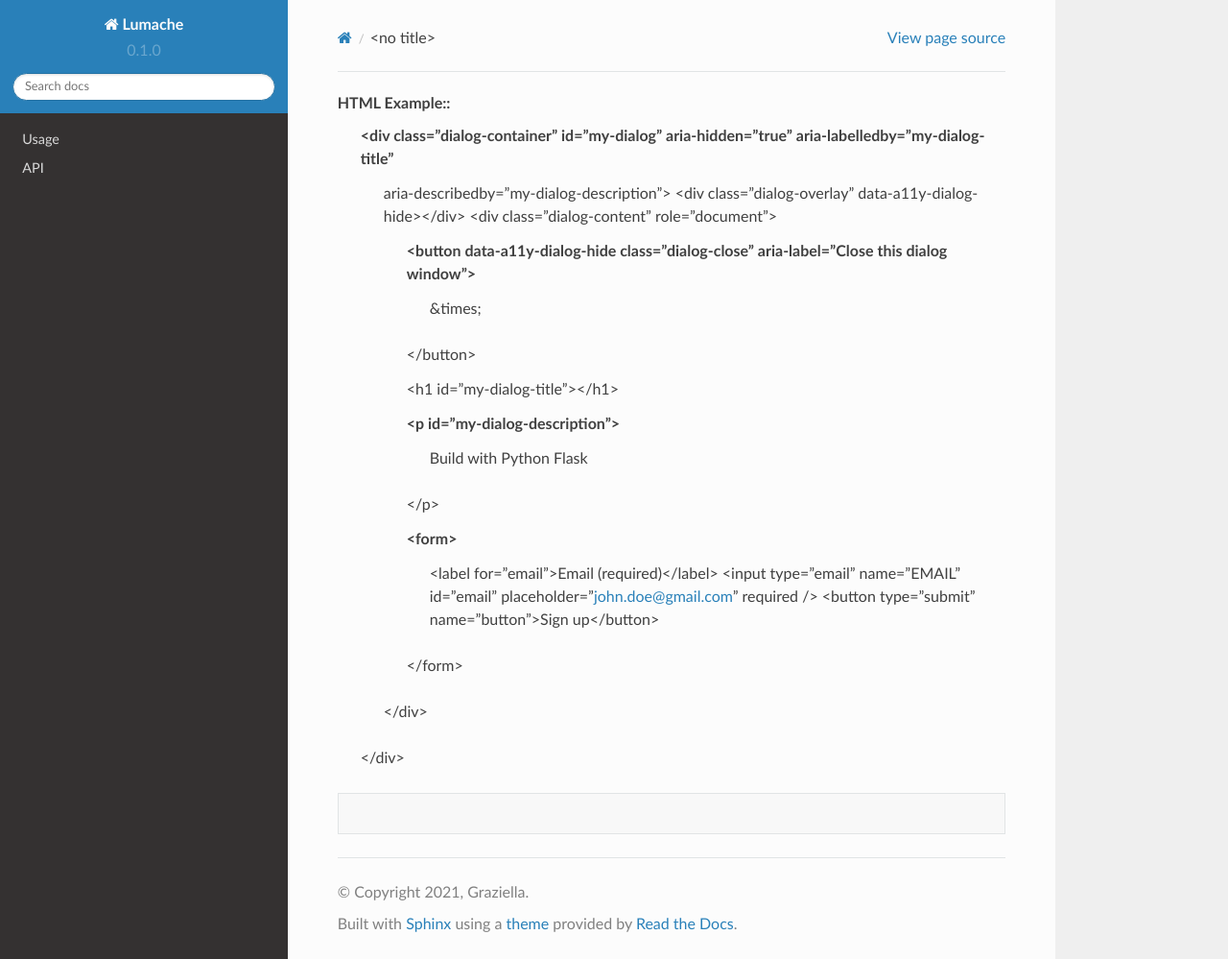
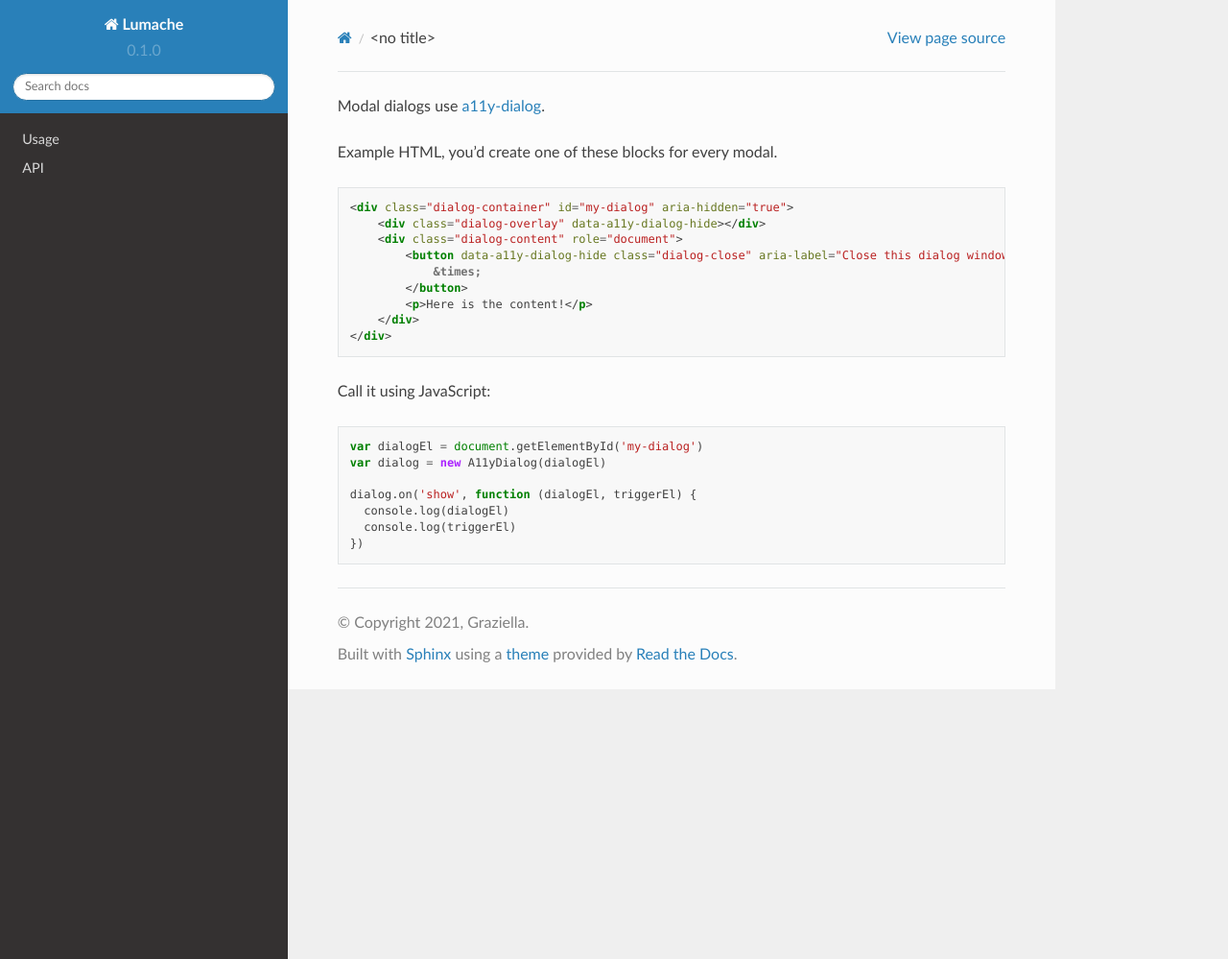
Before and after one commit to Queer-Theatre-Kalamazoo/qtdocs, a Sphinx documentation site: the page built from docs/source/modals.rst, in a window 1280 px wide and 999 px high. Shown: the whole window at 96% size. Built offline with Sphinx 7.4.7 and the Read the Docs theme 2.0.0, drawn with Linux system fonts in a browser that asks for light colours.

Commit message:
Update modals.rst

```diff
--- a/docs/source/modals.rst
+++ b/docs/source/modals.rst
@@ -1,23 +1,29 @@
-HTML Example::
-  <div class="dialog-container" id="my-dialog" aria-hidden="true" aria-labelledby="my-dialog-title"
-      aria-describedby="my-dialog-description">
+Modal dialogs use `a11y-dialog`_.
+
+Example HTML, you'd create one of these blocks for every modal.
+
+.. code-block:: html
+
+  <div class="dialog-container" id="my-dialog" aria-hidden="true">
       <div class="dialog-overlay" data-a11y-dialog-hide></div>
       <div class="dialog-content" role="document">
           <button data-a11y-dialog-hide class="dialog-close" aria-label="Close this dialog window">
               &times;
           </button>
-
-          <h1 id="my-dialog-title"></h1>
-
-          <p id="my-dialog-description">
-              Build with Python Flask
-          </p>
-
-          <form>
-              <label for="email">Email (required)</label>
-              <input type="email" name="EMAIL" id="email" placeholder="john.doe@gmail.com" required />
-              <button type="submit" name="button">Sign up</button>
-          </form>
+          <p>Here is the content!</p>
       </div>
   </div>
-.. code-block:: rst
+
+.. _a11y-dialog: https://github.com/KittyGiraudel/a11y-dialog
+
+Call it using JavaScript:
+
+.. code-block:: javascript
+
+  var dialogEl = document.getElementById('my-dialog')
+  var dialog = new A11yDialog(dialogEl)
+
+  dialog.on('show', function (dialogEl, triggerEl) {
+    console.log(dialogEl)
+    console.log(triggerEl)
+  })
```
